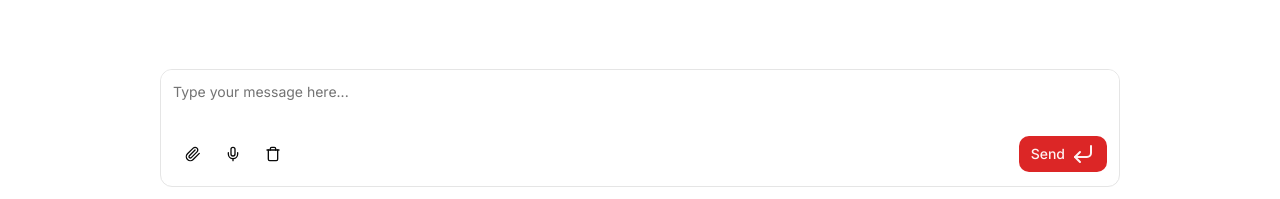
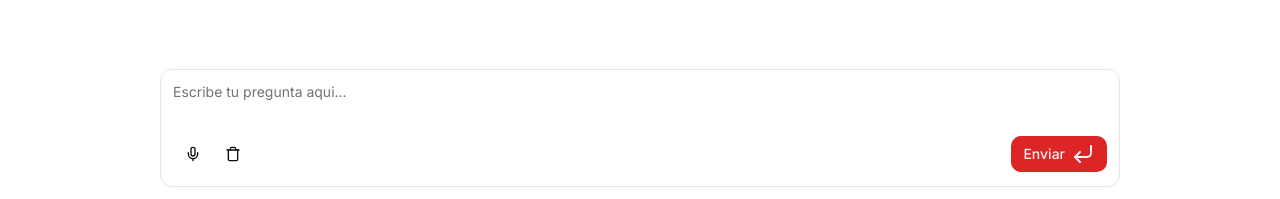
Before and after one commit to Martydevs/leogpt-nextjs-ai, a Next.js app: page / in a window 1280 px wide. Shown: the part 689-888 px from the top of the page. Built offline with nearby package versions, Linux system fonts and the light colour scheme.

Commit message:
Added feedback state in button. Added form reset event

```diff
--- a/src/app/page.tsx
+++ b/src/app/page.tsx
@@ -25,7 +25,8 @@ export default function Home() {
       <Prompt
         handleSubmit={handleSubmit}
         handleChange={handleInputChange}
-        loading={isLoading}
+        isLoading={isLoading}
+        isError={error}
       />
     </MainLayout>
   );
--- a/src/components/ui/prompt.tsx
+++ b/src/components/ui/prompt.tsx
@@ -1,6 +1,6 @@
 "use client";
 
-import { CornerDownLeft, Mic, Paperclip, Trash } from "lucide-react";
+import { CornerDownLeft, Mic, Trash } from "lucide-react";
 
 import { Button } from "@/components/ui/button";
 import { Label } from "@/components/ui/label";
@@ -10,24 +10,42 @@ import {
   TooltipContent,
   TooltipTrigger,
 } from "@/components/ui/tooltip";
-import { ChangeEvent } from "react";
+import { ChangeEvent, FormEvent, useEffect, useRef } from "react";
 import { LucideLoader } from "../icons/loader";
+import { toast } from "sonner";
 
 interface PromptProps {
   handleSubmit: () => void;
   handleChange: (e: ChangeEvent<HTMLTextAreaElement>) => void;
-  loading: boolean;
+  isLoading: boolean;
+  isError?: Error;
 }
 
 export default function Prompt({
   handleSubmit,
   handleChange,
-  loading,
+  isLoading,
+  isError,
 }: PromptProps) {
+  const formRef = useRef<HTMLFormElement>(null);
+
+  useEffect(() => {
+    if (isError) {
+      toast.error("Ocurrio un error, recargue la página e intente de nuevo.")
+    }
+  }, [isError])
+
+  const onSubmit = (e: FormEvent) => {
+    e.preventDefault();
+    handleSubmit();
+    formRef?.current?.reset()
+  }
+
   return (
     <section className="w-full h-1/6">
       <form
-        onSubmit={handleSubmit}
+        ref={formRef}
+        onSubmit={onSubmit}
         autoComplete="off"
         className="relative overflow-hidden rounded-lg border bg-background focus-within:ring-1 focus-within:ring-ring w-full h-auto"
       >
@@ -36,20 +54,11 @@ export default function Prompt({
         </Label>
         <Textarea
           id="message"
-          placeholder="Type your message here..."
+          placeholder="Escribe tu pregunta aqui..."
           className="min-h-12 resize-none border-0 p-3 shadow-none focus-visible:ring-0"
           onChange={handleChange}
         />
         <div className="flex items-center flex-wrap p-3 pt-0">
-          <Tooltip>
-            <TooltipTrigger asChild>
-              <Button variant="ghost" size="icon" type="button">
-                <Paperclip className="size-4" />
-                <span className="sr-only">Attach file</span>
-              </Button>
-            </TooltipTrigger>
-            <TooltipContent side="top">Attach File</TooltipContent>
-          </Tooltip>
           <Tooltip>
             <TooltipTrigger asChild>
               <Button variant="ghost" size="icon" type="button">
@@ -68,9 +77,9 @@ export default function Prompt({
             </TooltipTrigger>
             <TooltipContent side="top">Use Microphone</TooltipContent>
           </Tooltip>
-          <Button type="submit" size="sm" className="ml-auto gap-1.5">
-            {loading ? "Sending..." : "Send"}
-            {loading ? <LucideLoader className="animate-spin" size={25} /> : <CornerDownLeft />}
+          <Button type="submit" size="sm" className="ml-auto gap-1.5" disabled={isLoading}>
+            {isLoading ? "Enviando..." : "Enviar"}
+            {isLoading ? <LucideLoader className="animate-spin" size={25} /> : <CornerDownLeft />}
           </Button>
         </div>
       </form>
```
